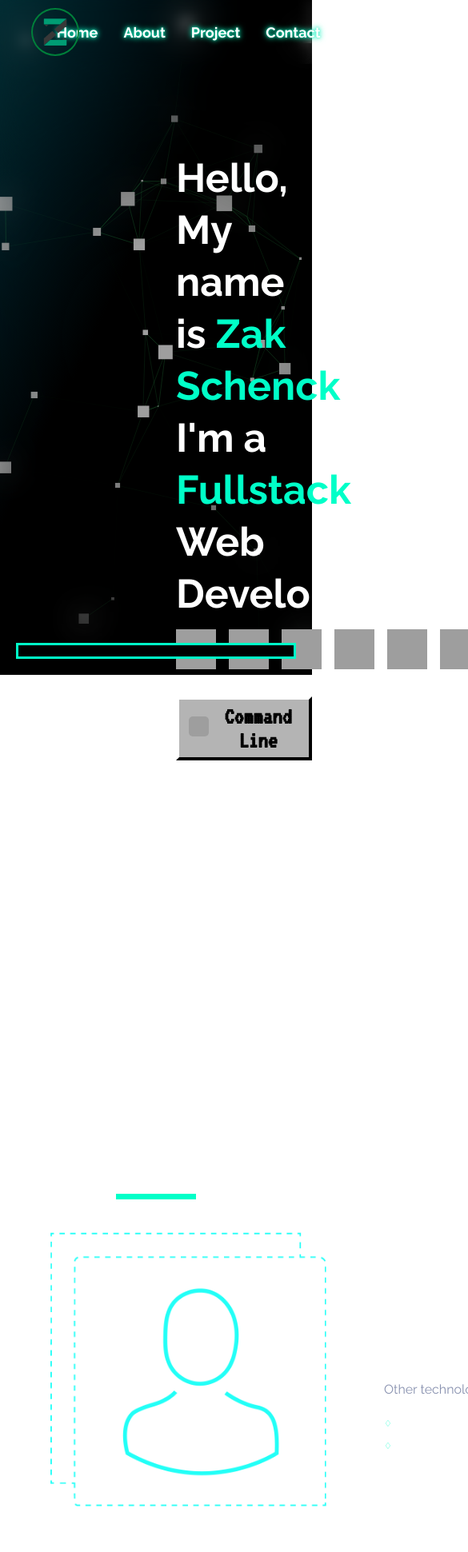
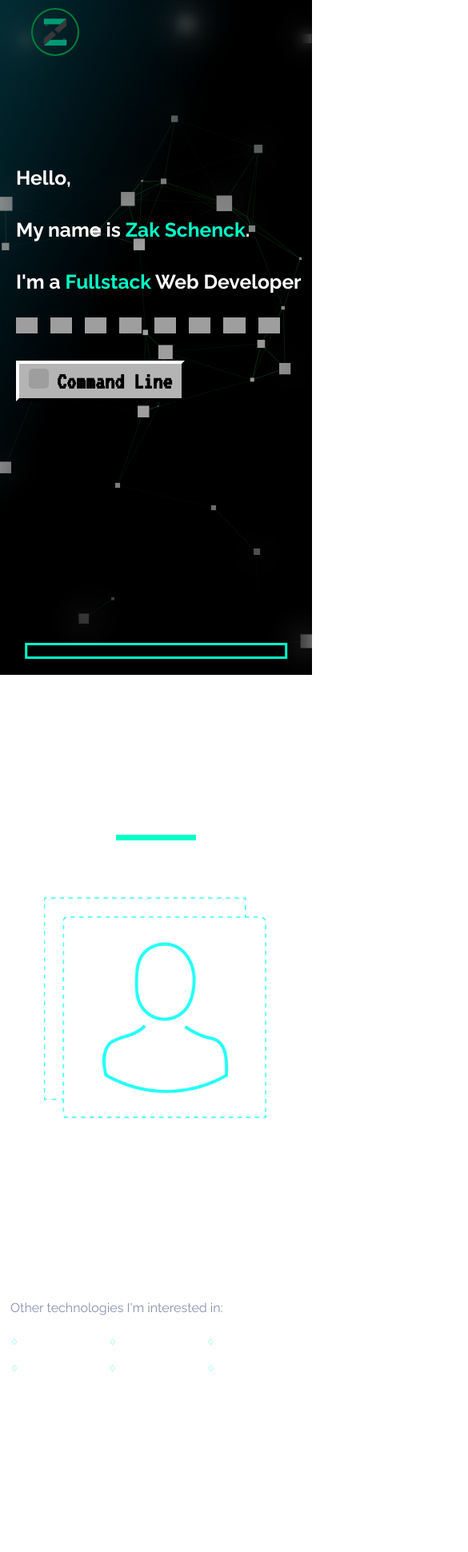
Before and after one commit to ZakSchenck/portfolio, a plain HTML site: page index.html in a window 390 px wide. Shown: the top 1941 px of the page at 80% size, 585 px wide, since content can reach past the window. Drawn offline with nearby package versions, Linux system fonts and the light colour scheme; grey boxes are pictures that could not be loaded.

Commit message:
Added media queries

```diff
--- a/index.html
+++ b/index.html
@@ -12,6 +12,7 @@
     <link rel="stylesheet" href="styles/footer/styles.css" />
     <link rel="preconnect" href="https://fonts.googleapis.com" />
     <link rel="preconnect" href="https://fonts.gstatic.com" crossorigin />
+    <link rel="stylesheet" href="styles/responsive/styles.css">
     <link
       rel="stylesheet"
       href="https://cdn.jsdelivr.net/npm/aos@2.3.4/dist/aos.css"
@@ -203,7 +204,7 @@
               data-aos-duration="600"
             >
               <p><span>&#9826;</span> C#/.NET</p>
-              <p class="tech-text"><span>&#9826;</span> Ruby on Rails</p>
+              <p class="tech-text"><span>&#9826;</span> Rails</p>
               <p class="tech-text"><span>&#9826;</span> Angular</p>
               <p><span>&#9826;</span> Svelte</p>
               <p class="tech-text"><span>&#9826;</span> Java/Spring</p>
--- a/styles/base/styles.scss
+++ b/styles/base/styles.scss
@@ -63,7 +63,7 @@ body {
   left: 50%;
   transform: translateX(-50%);
   padding: 3px;
-  bottom: 20px;
+  bottom: 60px;
   display: flex;
   flex-direction: row;
   align-items: center;
@@ -78,7 +78,6 @@ body {
   width: 0;
   background-color: $theme-color;
   height: 8px;
-  bottom: 12px;
   z-index: 4;
 }
 
--- /dev/null
+++ b/styles/responsive/styles.scss
@@ -0,0 +1,93 @@
+@media all and (max-width: 1080px) {
+    .portfolio__home {
+        margin-left: 5%;
+        h1 {
+            font-size: 6.3vw;
+        }
+    }
+
+    .home__tech-container img {
+        width: 7vw;
+        height: auto;
+    }
+}
+
+@media all and (max-width: 1022px) {
+    .project-img {
+      display: none;
+    }
+  }
+
+@media all and (max-width: 980px) {
+    #about-section .about-container {
+      max-width: 500px;
+      margin: 0 auto;
+      flex-direction: column;
+      align-items: center;
+      img {
+        max-width: 450px;
+      }
+    }
+  }
+
+  @media all and (max-width: 650px) {
+    header nav {
+        display: none;
+    }
+  }
+
+  @media all and (max-width: 544px) {
+    #projects-section {
+        align-items: center;
+        justify-content: center;
+        width: 100%;
+    }
+    #projects-section .project {
+      width: 90%;
+      h1,
+      h3,
+      p {
+        text-align: left;
+      }
+    }
+    .project-info {
+      min-height: 288px;
+    }
+    #projects-section .project .project-info .links {
+      margin-right: auto;
+      margin-left: 8px;
+    }
+  }
+
+  @media all and (max-width: 500px) {
+    #about-section {
+      width: 100%;
+    }
+    #about-section .about-container {
+      width: 98%;
+      margin-top: 40px;
+    }
+    .about-container .paragraph-column {
+      width: 95%;
+    }
+    #about-section .about-container .paragraph-column .tech-container {
+      width: 100%;
+      grid-gap: 5px;
+    }
+    #about-section #profile {
+      max-width: 95%;
+      margin-right: auto;
+    }
+    #contact-section form input {
+      width: 95%;
+    }
+    #contact-section form textarea {
+      width: 95%;
+    }
+  }
+
+  @media all and (max-width: 444px) {
+    .scroll-bar__container {
+        width: 84%;
+    }
+  }
```
Also changed, not shown: styles/base/styles.css, styles/responsive/styles.css (added), 2 other files.
